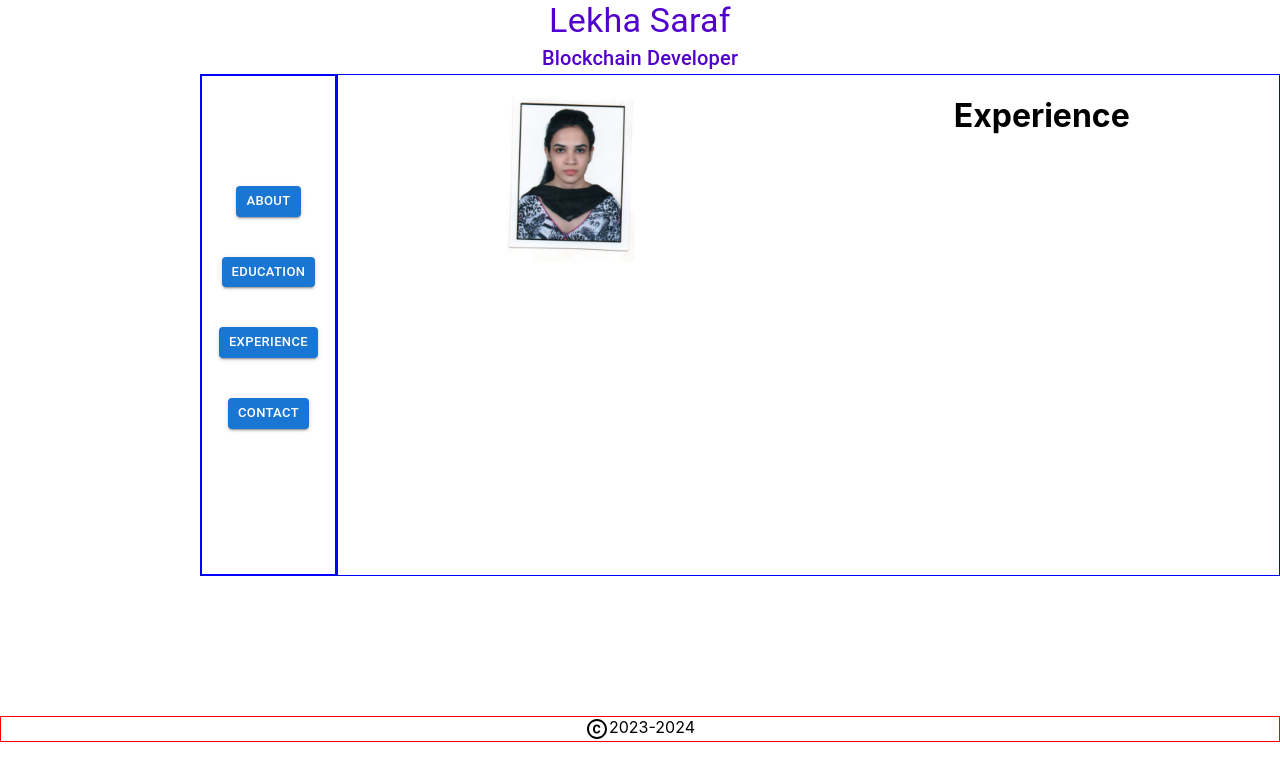
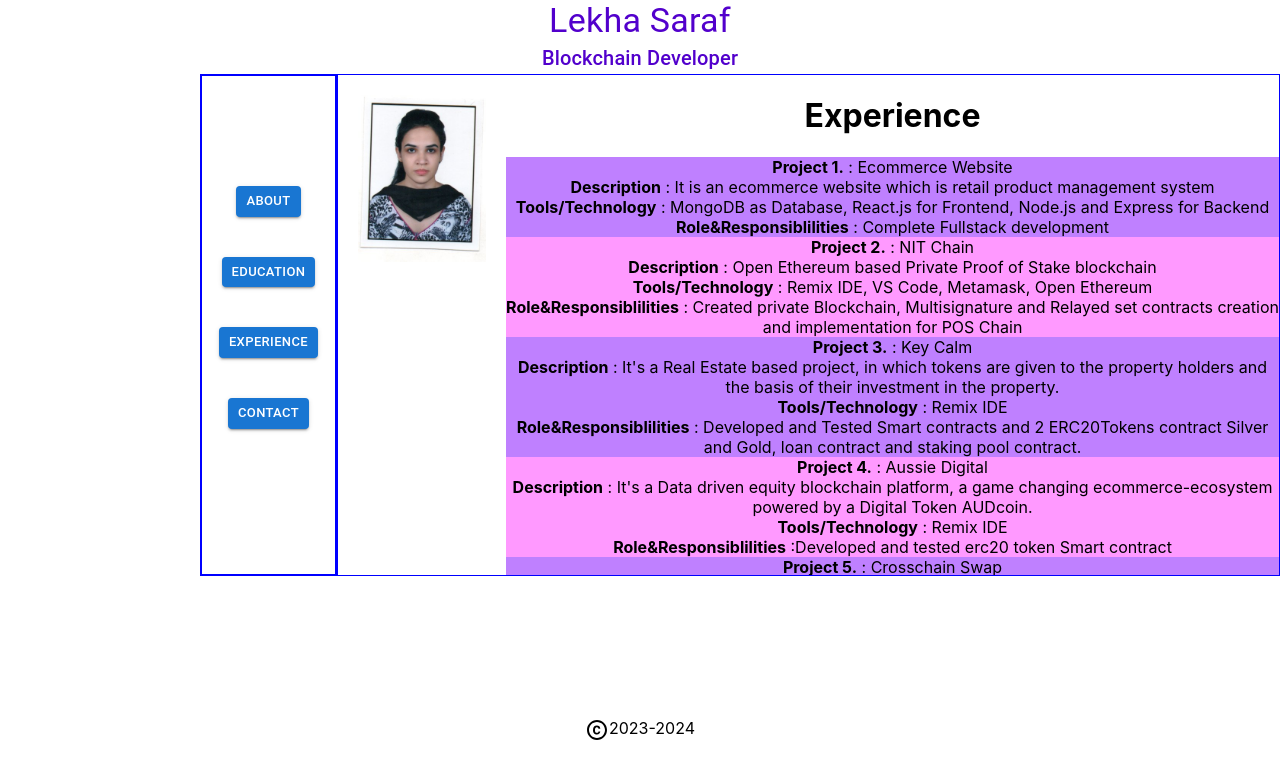
Before and after one commit to devLekha/webprofile, a React (Create React App) app: page / in a window 1280 px wide. Both pictures are taken after a click on the button "EXPERIENCE". Shown: the top 780 px of the page. Built offline with nearby package versions, Linux system fonts and the light colour scheme.

Commit message:
experience content added

```diff
--- a/src/App.js
+++ b/src/App.js
@@ -1,5 +1,5 @@
 // import {BrowserRouter as Router,Routes,Route} from 'react-router-dom'
-import {Box} from '@mui/material'
+import { Box } from '@mui/material'
 import Heading from './components/Heading'
 import Profile from './components/Profile'
 import Footer from './components/Footer'
@@ -13,20 +13,11 @@ import './App.css';
 function App() {
   return (
     <div className="App">
- <Heading/>
- <Profile/>
- <Box style={{border:'1px solid red', marginTop:140}}>
- {/* <Router>
-      <Routes>
-  <Route exact path='/' element={<About/>}/>
-  <Route exact path='/edu' element={<Education/>}/>
-  <Route exact path='/exp' element={<Experience/>}/>
-  <Route exact path='/contact' element={<Contact/>}/>
-  </Routes>
-    </Router> */}
-  <Footer/>
- </Box>
-
+      <Heading />
+      <Profile />
+      <Box style={{ marginTop: 142 }}>
+      <Footer />
+      </Box>
     </div>
   );
 }
--- a/src/Pages/Contact/index.js
+++ b/src/Pages/Contact/index.js
@@ -10,12 +10,12 @@ const Contact = ()=>{
        <Box><SmartphoneIcon/>91+ 9424624464</Box>
         <Box><EmailIcon/>lekhasaraf09@gmail.com</Box>
         <a href="https://www.linkedin.com/in/lekha-saraf-524907187" target="_blank" rel="noreferrer">
-        <LinkedInIcon/>
+        <Box><LinkedInIcon/> Linkedin</Box>
         </a>
         <h3>Work Refrence</h3>
         <a href="https://stackoverflow.com/users/10380319/crypto-s?tab=profile" target="_blank" rel="noreferrer">stackoverflow</a>
         <a href="https://github.com/devLekha" target="_blank" rel="noreferrer">
-        <GitHubIcon/>
+        <GitHubIcon/> Github
         </a>
         </Box>
     )
--- a/src/Pages/Experience/index.js
+++ b/src/Pages/Experience/index.js
@@ -1,6 +1,81 @@
+import {Box} from '@mui/material'
 const Experience = ()=>{
-    return(
+    return(<Box style={{overflowY:'scroll', height:500}}>
         <h1>Experience</h1>
+        <Box  sx={{
+        backgroundColor: '#bf80ff',
+      }}>
+        <b>Project 1.</b> : Ecommerce Website<br/>
+        <b>Description</b> : It is an ecommerce website which is retail product management system<br/>
+        <b>Tools/Technology</b> : MongoDB as Database, React.js for Frontend, Node.js and Express for Backend<br/>
+        <b>Role&Responsiblilities</b> : Complete Fullstack development
+        </Box>
+        <Box  sx={{
+        backgroundColor: '#ff99ff',
+      }}>
+        <b>Project 2.</b> : NIT Chain<br/>
+        <b>Description</b> : Open Ethereum based Private Proof of Stake blockchain<br/>
+        <b>Tools/Technology</b> : Remix IDE, VS Code, Metamask, Open Ethereum<br/>
+        <b>Role&Responsiblilities</b> : Created private Blockchain, Multisignature and Relayed set contracts creation and implementation for POS Chain
+        </Box>
+        <Box  sx={{
+        backgroundColor: '#bf80ff',
+      }}>
+        <b>Project 3.</b> : Key Calm<br/>
+        <b>Description</b> : It's a Real Estate based project, in which tokens are given to the property holders and the basis of their investment in the property.<br/>
+        <b>Tools/Technology</b> : Remix IDE<br/>
+        <b>Role&Responsiblilities</b> : Developed and Tested  Smart contracts and 2 ERC20Tokens contract Silver and Gold, loan contract and staking pool contract.
+        </Box>
+        <Box  sx={{
+        backgroundColor: '#ff99ff',
+      }}>
+        <b>Project 4.</b> : Aussie Digital<br/>
+        <b>Description</b> : It's a Data driven equity blockchain platform, a game changing ecommerce-ecosystem powered by a Digital Token AUDcoin.<br/>
+        <b>Tools/Technology</b> : Remix IDE<br/>
+        <b>Role&Responsiblilities</b> :Developed and tested  erc20 token Smart contract
+        </Box>
+        <Box  sx={{
+        backgroundColor: '#bf80ff',
+      }}>
+        <b>Project 5.</b> : Crosschain Swap<br/>
+        <b>Description</b> : It's a Cryptocurrency exchange platform, a clone of panther swap and pancake Swap.<br/>
+        <b>Tools/Technology</b> : Remix IDE<br/>
+        <b>Role&Responsiblilities</b> : Cloned and Tested the cloned Smart contracts
+        </Box>
+        <Box  sx={{
+        backgroundColor: '#ff99ff',
+      }}>
+        <b>Project 6.</b> : Chart Integration<br/>
+        <b>Description</b> : Integration of E-Charts in the VoltusWave platform for representation of data stored.<br/>
+        <b>Tools/Technology</b> :  Vue, Vuex, E-Charts.<br/>
+        <b>Role&Responsiblilities</b> : Configuration and Integration of Charts into the VoltusWave platform.
+        </Box>
+        <Box  sx={{
+        backgroundColor: '#bf80ff',
+      }}>
+        <b>Project 7.</b> : YourOaks<br/>
+        <b>Description</b> : It’s an API modification project for the website which is developed using Node.JS.<br/>
+        <b>Tools/Technology</b> : MySQL workbench, Nodejs, Postman.<br/>
+        <b>Role&Responsiblilities</b> : Developed and modified API that interacts with backend database.
+        </Box>
+        <Box  sx={{
+        backgroundColor: '#ff99ff',
+      }}>
+        <b>Project 8.</b> : User Authentication System<br/>
+        <b>Description</b> : It is a project to authenticate new user sign-in by sending OTP SMS, once the number gets verified a Welcome email is send to the user. It is developed using Google Cloud Functions which gets triggered when user submits the required registration details. OTP SMS is send using Msg91 and Welcome mail is send using Sendgrid.<br/>
+        <b>Tools/Technology</b> : Google Cloud Functions, Sendgrid and Msg91.<br/>
+        <b>Role&Responsiblilities</b> : Developed APIs using third-party tools.
+        </Box>
+        <Box  sx={{
+        backgroundColor: '#bf80ff',
+      }}>
+        <b>Project 9.</b> : Email Proof<br/>
+        <b>Description</b> : This is a Blockchain Project is to store the JSON format of Emails in Ethereum blockchain which will act as a proof of emails. The JSON details obtained using http server are stored with the help of Smart Contract developed using Solidity language which is deployed into blockchain using Mist browser. At the backend Smart Contract functions are called using Web3.JS and Node.JS.<br/>
+        <b>Tools/Technology</b> : Ethereum, Smart Contract, Remix IDE, Mist Browser..<br/>
+        <b>Role&Responsiblilities</b> : Developed Smart Contract using Solidity
+         Used Truffle framework to perform Unit Testing in testing network Rinkeby
+        </Box>
+        </Box>
     )
 }
 export default Experience;
```
